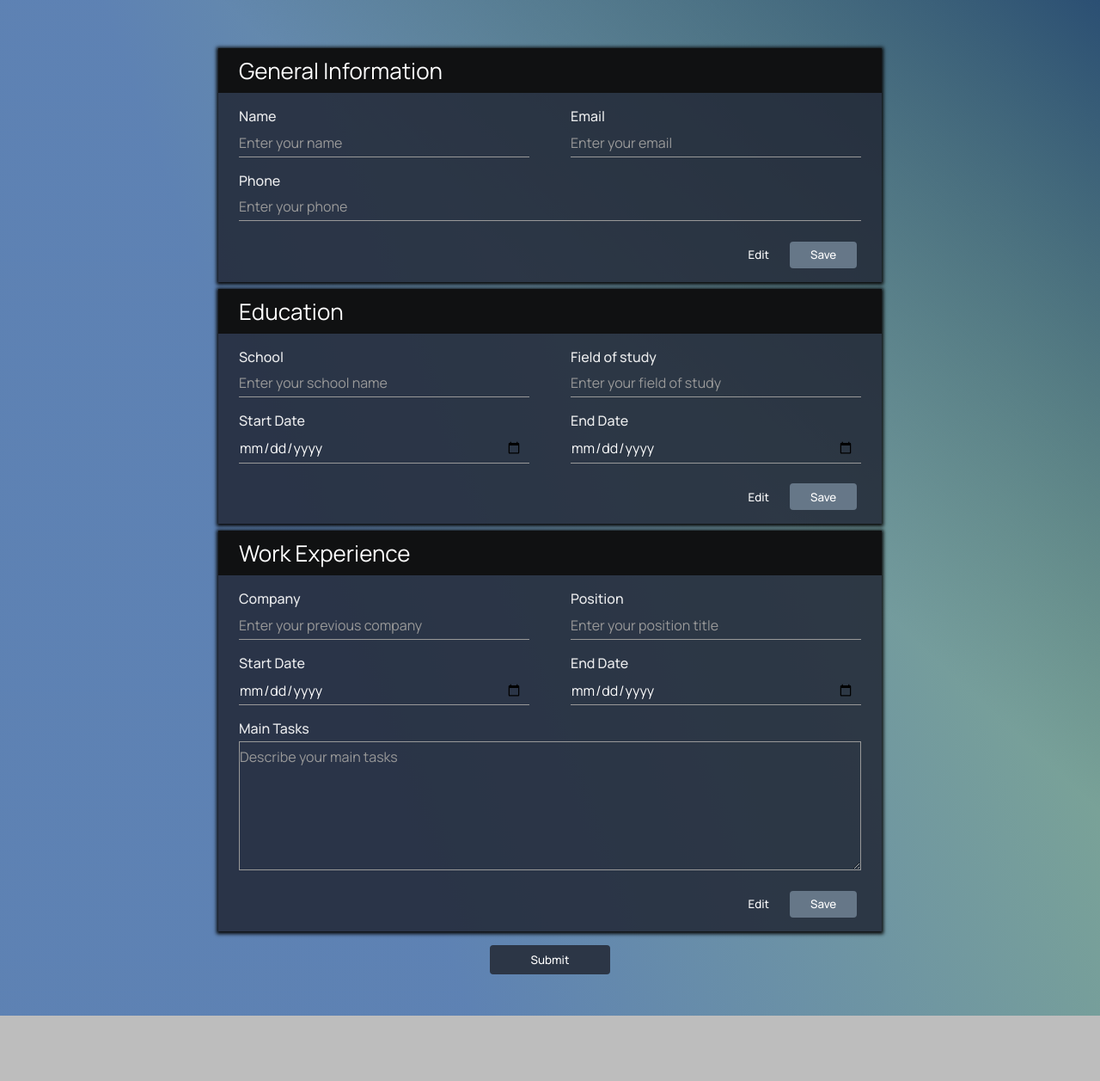
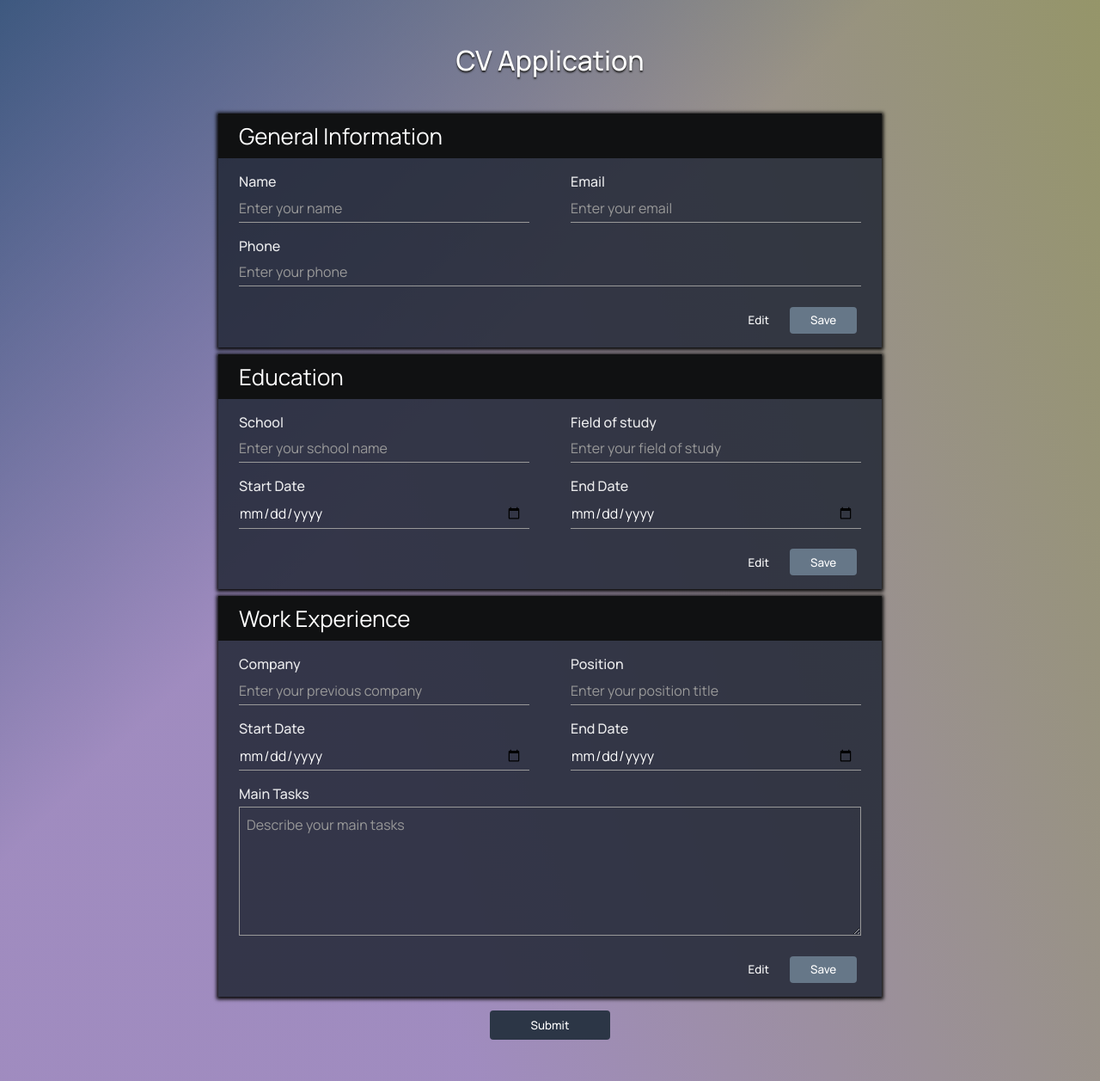
Before and after one commit to llfalcao/react-form, a React (Create React App) app: page / in a window 1280 px wide. Shown: the whole page at 86% size. Before the commit the page ends 1181 px from the top, so only its background shows below. Built offline with nearby package versions, Linux system fonts and the light colour scheme.

Commit message:
Use states on child sections instead of on the parent

```diff
--- a/src/App.js
+++ b/src/App.js
@@ -7,26 +7,9 @@ class App extends React.Component {
   constructor(props) {
     super(props);
     this.state = {
-      name: '',
-      email: '',
-      phone: '',
-      school: '',
-      study: '',
-      studyStartDate: '',
-      studyEndDate: '',
-      companyTitle: '',
-      positionTitle: '',
-      mainTasks: '',
-      workStartDate: '',
-      workEndDate: '',
       submitted: false,
     };
-    this.handleChange = this.handleChange.bind(this);
     this.handleSubmit = this.handleSubmit.bind(this);
-  }
-
-  handleChange(e) {
-    this.setState({ [e.target.name]: e.target.value });
   }
 
   handleSubmit() {
@@ -34,58 +17,28 @@ class App extends React.Component {
   }
 
   render() {
-    const {
-      name,
-      email,
-      phone,
-      school,
-      study,
-      studyStartDate,
-      studyEndDate,
-      companyTitle,
-      positionTitle,
-      workStartDate,
-      workEndDate,
-      mainTasks,
-      submitted,
-    } = this.state;
+    const { submitted } = this.state;
 
-    if (submitted) {
-      return <Modal />;
-    } else {
     return (
       <div className="app">
-          <Section
-            sectionName="General Information"
-            fields={fields.general}
-            inputs={[name, email, phone]}
-            handleChange={this.handleChange}
-          />
-          <Section
-            sectionName="Education"
-            fields={fields.education}
-            inputs={[school, study, studyStartDate, studyEndDate]}
-            handleChange={this.handleChange}
-          />
-          <Section
-            sectionName="Work Experience"
-            fields={fields.work}
-            inputs={[
-              companyTitle,
-              positionTitle,
-              workStartDate,
-              workEndDate,
-              mainTasks,
-            ]}
-            handleChange={this.handleChange}
-          />
+        <h1>CV Application</h1>
+        <Section sectionName="General Information" fields={fields.general} />
+        <Section sectionName="Education" fields={fields.education} />
+        <Section sectionName="Work Experience" fields={fields.work} />
         <button className="btn btn-submit" onClick={this.handleSubmit}>
           Submit
         </button>
+        {submitted ? (
+          <>
+            <div className="overlay"></div>
+            <Modal />
+          </>
+        ) : (
+          <></>
+        )}
       </div>
     );
   }
 }
-}
 
 export default App;
--- a/src/components/Modal/Modal.js
+++ b/src/components/Modal/Modal.js
@@ -4,7 +4,8 @@ class Modal extends React.Component {
   render() {
     return (
       <div className="modal">
-        <h1>Thank you! We'll contact you soon.</h1>
+        <p>Thank you!</p>
+        <p>We'll contact you soon.</p>
       </div>
     );
   }
--- a/src/components/Section/Section.js
+++ b/src/components/Section/Section.js
@@ -3,35 +3,37 @@ import React from 'react';
 class Section extends React.Component {
   constructor(props) {
     super(props);
-
     this.state = {
-      values: this.initialize(['one', 'two']),
       isEditable: true,
     };
+    this.handleChange = this.handleChange.bind(this);
     this.enableEditing = this.enableEditing.bind(this);
-    this.disableEditing = this.disableEditing.bind(this);
+    this.saveForm = this.saveForm.bind(this);
   }
 
-  initialize(fields) {
-    const values = {};
-    fields.map((key) => (values[key] = ''));
-    return values;
+  componentDidMount() {
+    const { fields } = this.props;
+    fields.map((key) => this.setState({ [key.name]: '' }));
+  }
+
+  handleChange(e) {
+    this.setState({ [e.target.name]: e.target.value });
   }
 
   enableEditing() {
     this.setState({ isEditable: true });
   }
 
-  disableEditing(e) {
+  saveForm(e) {
     e.preventDefault();
-    const { inputs } = this.props;
-    if (inputs.name === '') return;
+    const { ...values } = this.state;
+    if (values[e.target.name] === '') return;
     this.setState({ isEditable: false });
   }
 
   render() {
-    const { sectionName, fields, inputs, handleChange } = this.props;
-    const { isEditable } = this.state;
+    const { sectionName, fields } = this.props;
+    const { isEditable, ...values } = this.state;
     let items = [];
 
     if (isEditable) {
@@ -44,8 +46,8 @@ class Section extends React.Component {
                 id={field.id}
                 name={field.name}
                 placeholder={field.placeholder}
-                value={inputs[i]}
-                onChange={handleChange}
+                defaultValue={values[field.name]}
+                onChange={this.handleChange}
               ></textarea>
             ) : (
               <input
@@ -53,8 +55,8 @@ class Section extends React.Component {
                 type={field.type}
                 name={field.name}
                 placeholder={field.placeholder}
-                value={inputs[i]}
-                onChange={(e) => handleChange(e, i)}
+                defaultValue={values[field.name]}
+                onChange={this.handleChange}
                 required
               />
             )}
@@ -66,7 +68,7 @@ class Section extends React.Component {
         return (
           <div className="field-wrapper" key={i}>
             <label htmlFor={field.id}>{field.title}</label>
-            <div className="field-saved">{inputs[i]}</div>
+            <div className="field-saved">{values[field.name]}</div>
           </div>
         );
       });
@@ -75,7 +77,7 @@ class Section extends React.Component {
     return (
       <section className="section">
         <header className="section-name">{sectionName}</header>
-        <form onSubmit={this.disableEditing}>
+        <form onSubmit={this.saveForm}>
           <div className="section-fields">{items}</div>
           <div className="buttons">
             <button
--- a/src/styles/index.css
+++ b/src/styles/index.css
@@ -12,10 +12,17 @@ body {
   margin: 0;
   -webkit-font-smoothing: antialiased;
   -moz-osx-font-smoothing: grayscale;
-  background-color: rgb(189, 189, 189);
-  background-image: linear-gradient(to top right, transparent 60%, #2b4f73),
-    linear-gradient(70deg, rgba(2, 73, 170, 0.51) 32%, rgba(52, 155, 71, 0.41));
+  background-color: rgb(255, 143, 143);
+  background-image: linear-gradient(to top left, transparent 60%, #2b4f73d6),
+    linear-gradient(70deg, #3888f47a 32%, rgba(52, 155, 71, 0.52));
   background-repeat: no-repeat;
+}
+
+h1 {
+  text-shadow: 0 2px 2px #222;
+  margin-bottom: 2rem;
+  font-size: 2rem;
+  font-weight: 500;
 }
 
 input,
@@ -45,7 +52,6 @@ input[type='number'] {
 /* Main App */
 .app {
   text-align: center;
-  /* min-height: 100vh; */
   display: flex;
   flex-direction: column;
   align-items: center;
@@ -54,7 +60,6 @@ input[type='number'] {
   color: #fff;
   padding: 3rem 5vw;
   margin: auto;
-  position: relative;
 }
 
 @media (min-width: 700px) {
@@ -71,6 +76,7 @@ input[type='number'] {
   box-shadow: 0 1px 4px 2px #080808;
 }
 
+/* Category (e.g. General, Education, Work) */
 .section-name {
   background-color: #101112;
   padding: 0.5rem 1.5rem;
@@ -78,6 +84,7 @@ input[type='number'] {
   text-align: left;
 }
 
+/* Container for form fields */
 .section-fields {
   display: flex;
   flex-wrap: wrap;
@@ -86,10 +93,11 @@ input[type='number'] {
   width: calc(100% - 3rem);
 }
 
+/* Wrapper for each label and input */
 .field-wrapper {
   display: inline-flex;
   flex-direction: column;
-  flex-basis: 30%;
+  flex-basis: 45%;
   flex-grow: 1;
   max-width: 100%;
   text-align: left;
@@ -120,6 +128,7 @@ input[type='number'] {
   border: 1px solid #999;
   scrollbar-width: thin;
   line-height: 1.5;
+  padding: 0.5rem;
 }
 
 .field-saved {
@@ -176,18 +185,40 @@ input[type='number'] {
 }
 
 /* Modal after form is submitted */
-.modal {
-  display: flex;
-  justify-content: center;
-  align-items: center;
+.overlay {
+  background: #000000c9;
+  position: fixed;
+  left: 0;
+  top: 0;
   width: 100%;
   height: 100vh;
+}
+
+.modal {
+  position: fixed;
+  top: 50%;
+  transform: translateY(-50%);
+  margin: auto;
+  width: max-content;
+  font-size: 1rem;
   padding: 2rem;
   color: #fff;
   background: linear-gradient(to top right, #222735, #222735);
+  border-radius: 0.25rem;
+  box-shadow: 0 2px 2px #43527d;
+  animation: fade 0.3s forwards;
 }
 
-h1 {
+.modal > p {
   font-weight: 500;
-  text-shadow: 0 1px 4px #101112;
+  text-shadow: 0 1px 4px #000000;
 }
+
+@keyframes fade {
+  from {
+    opacity: 0;
+  }
+  to {
+    opacity: 1;
+  }
+}
```
Lines whose indentation alone changed are shown as unchanged.
